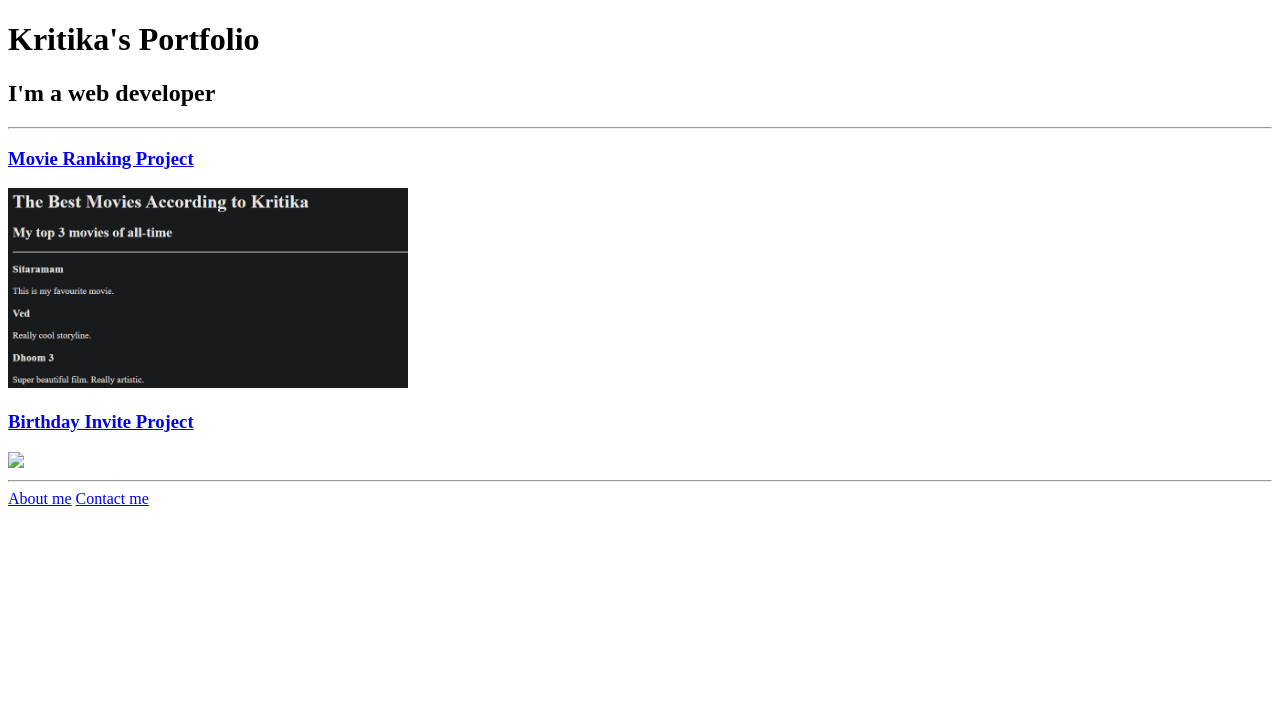
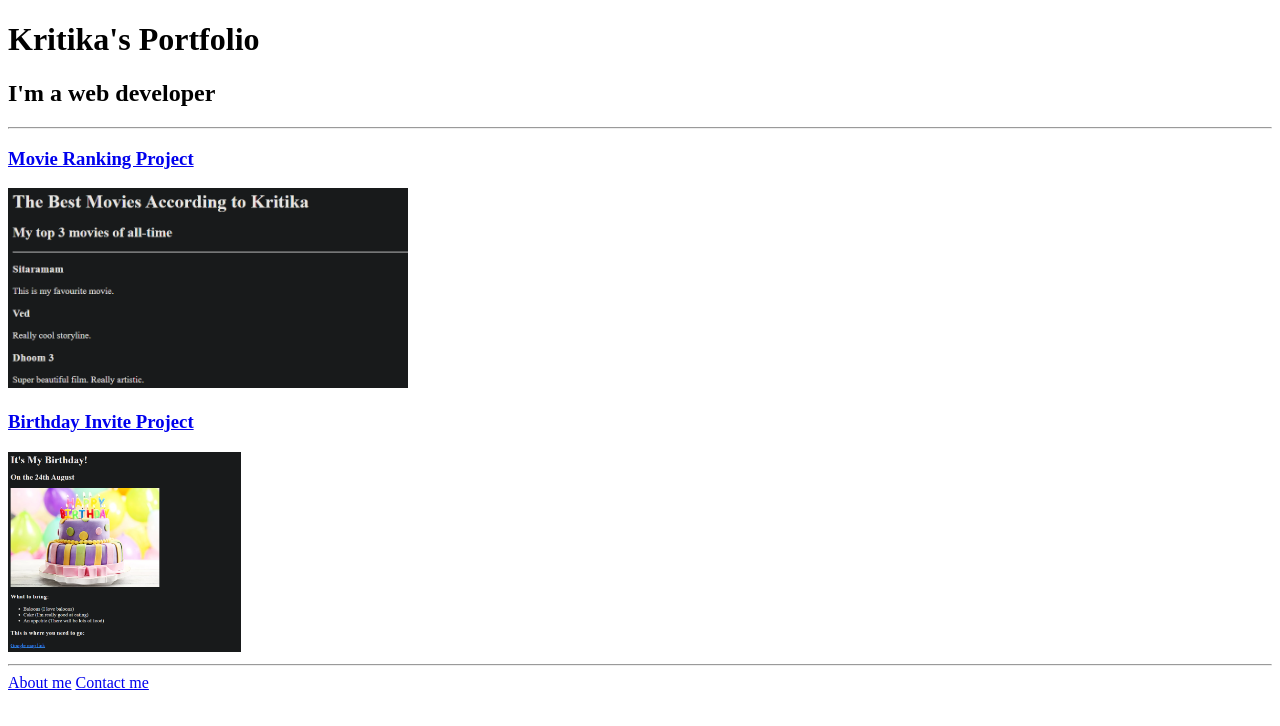
Before and after one commit to kritika2003/Html-Portfolio, a plain HTML site: page index.html in a window 1280 px wide. Drawn offline with Linux system fonts and the light colour scheme; files whose address does not match are found by name.

Commit message:
index.html

```diff
--- a/index.html
+++ b/index.html
@@ -22,7 +22,7 @@
 <img src="./assets/images/movie-ranking.png" height="200">
 <!-- TODO 5: Add a link to the project pages -->
 <h3><a href="'./public/birthday-invite.html"> Birthday Invite Project</a></h3>
-<img src="./assets/images/birthday-invite .png" height="200">
+<img src="https://github.com/kritika2003/Html-Portfolio/blob/main/birthday-invite%20.png" height="200">
 <!-- TODO 6: Add images to show the project previews
 HINT for TODO 6: You can use the height attribute set to 200 to make the image smaller:
 https://developer.mozilla.org/en-US/docs/Web/HTML/Element/img#attr-height -->
```
